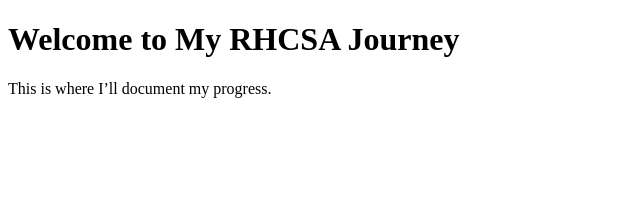
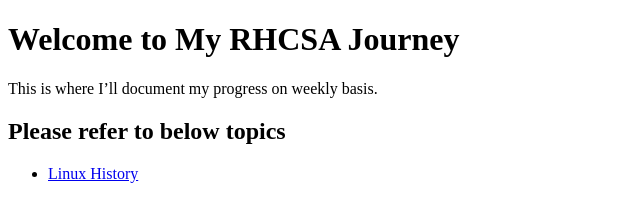
Before and after one commit to umarbutt001/umarbutt001.github.io, a plain HTML site: page index.html in a window 1280 px wide. Shown: the whole page, without its empty margins (0-640 px from the left). Drawn offline with Linux system fonts and the light colour scheme.

Commit message:
Update index.html
updating index.html

```diff
--- a/index.html
+++ b/index.html
@@ -5,6 +5,13 @@
 </head>
 <body>
     <h1>Welcome to My RHCSA Journey</h1>
-    <p>This is where I’ll document my progress.</p>
+    <p>This is where I’ll document my progress on weekly basis.</p>
+
+    <h2> Please refer to below topics</h2>
+
+  <ul>
+    <li><a href=" https://umarbutt001.github.io/linux-history.html">Linux History</a></li>
+    <!-- Add more bullet points as needed -->
+  </ul>
 </body>
 </html>
```
